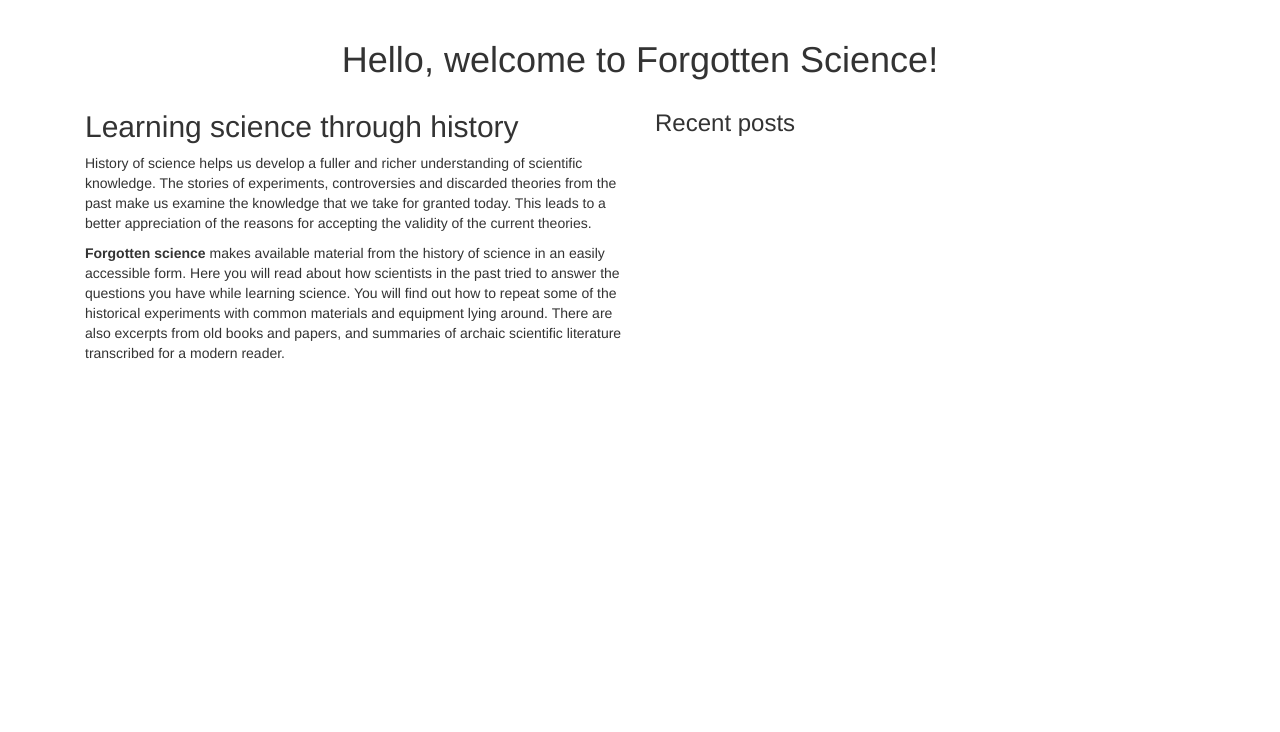
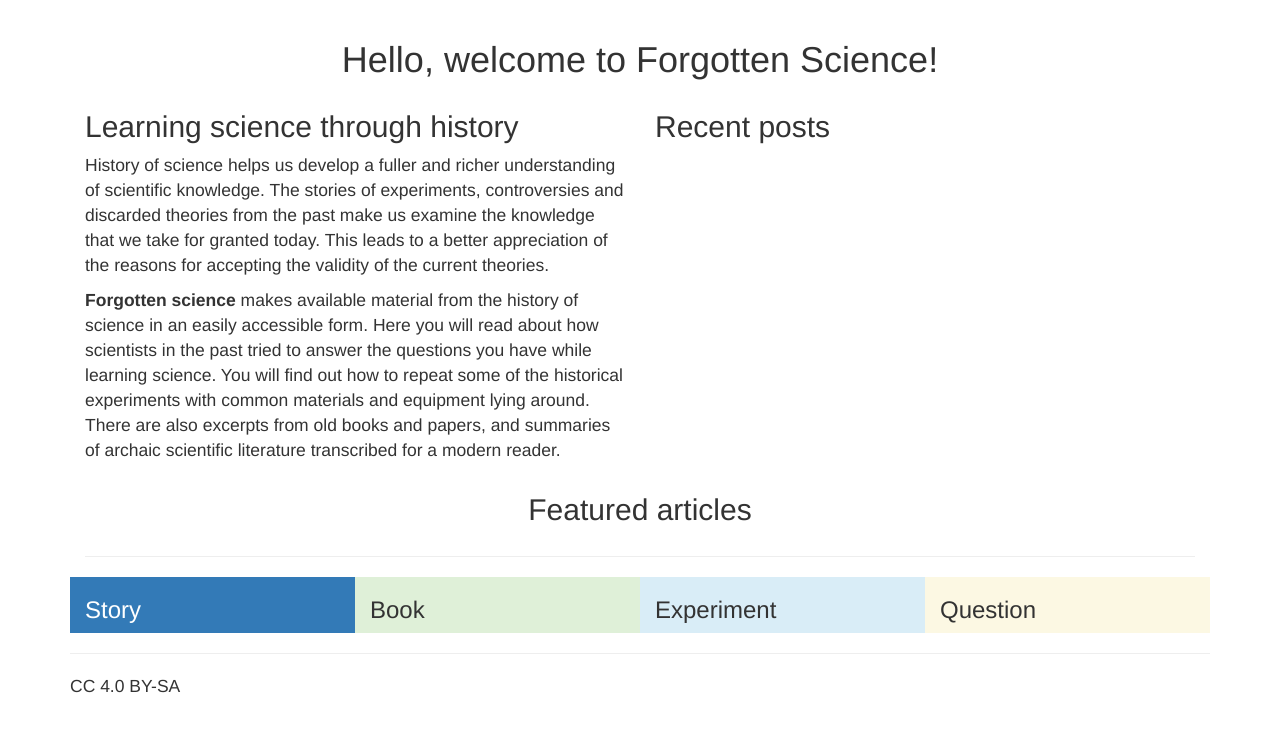
Before and after one commit to athkishore/fgsci, a Flask app: page / in a window 1280 px wide. Shown: the part 52-784 px from the top of the page. Run offline with Flask 2, Linux system fonts and the light colour scheme; data that the repository does not hold is empty; parts of the project's set-up code (start-up, migrations or seed data) failed here and were passed over; some libraries are stand-ins or nearby versions.

Commit message:
tweaked layout

```diff
--- a/app/templates/base.html
+++ b/app/templates/base.html
@@ -46,6 +46,8 @@
     {% endif %}
     {% endwith %}
 
+    <span style="font-size:125%">
     {% block app_content %}{% endblock %}
+    </span>
   </div>
 {% endblock %}
--- a/app/templates/index.html
+++ b/app/templates/index.html
@@ -28,15 +28,23 @@
         </div>
 
         <div class="col-md-6">
-          <h3>Recent posts</h3>
+          <h2>Recent posts</h2>
     {% for post in posts %}
     {% if post.title %}
     <h2><a href="{{ url_for('view_post',post_slug=post.slug) }}">{{ post.title }}</a></h2>
     {% endif %}
     <div><p>{{ post.author.username }} says: </p></div>
+    {% if post.body|length <200 %}
     {% autoescape off %}
     {{ post.body }}<br>
     {% endautoescape %}
+    {% else %}
+    {% autoescape off %}
+    {{ post.body|truncate(200) }}
+    ...<a href="{{ url_for('view_post', post_slug=post.slug) }}">Read
+    more</a>
+    {% endautoescape %}
+    {% endif %}
     {% if current_user.is_authenticated and current_user.username == 'admin' %}
     <a href="{{ url_for('edit_post',post_slug=post.slug) }}">Edit</a>
     {% endif %}
@@ -44,5 +52,28 @@
     {% endfor %}
         </div>
       </div>
+      <div class="row">
+        <div class="h2 text-center">
+          Featured articles
+        </div>
+      </div>
+      <hr>
+      <div class="row">
+        <div class="col-md-3 bg-primary">
+        <h3>Story</h3>
+        </div>
+      <div class="col-md-3 bg-success">
+        <h3>Book</h3>
+      </div>
+      <div class="col-md-3 bg-info">
+        <h3>Experiment</h3>
+      </div>
+      <div class="col-md-3 bg-warning">
+        <h3>Question</h3>
+      </div>
     </div>
-{% endblock %}
+  </div>
+  <hr>
+  CC 4.0 BY-SA
+
+  {% endblock %}
```
